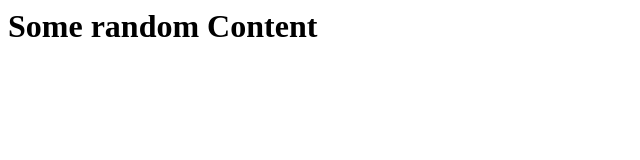
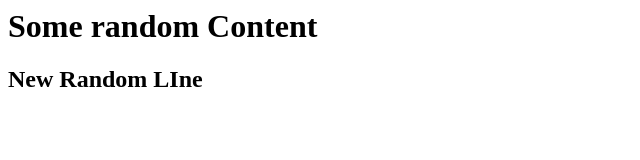
Before and after one commit to jacobdennisp/test_repo, a plain HTML site: page index.html in a window 1280 px wide. Shown: the whole page, without its empty margins (0-640 px from the left). Drawn offline with Linux system fonts and the light colour scheme.

Commit message:
Second Commit

```diff
--- a/index.html
+++ b/index.html
@@ -4,5 +4,6 @@
     </head>
     <body>
         <h1>Some random Content</h1>
+        <h2>New Random LIne</h2>
     </body>
 </html>
```
